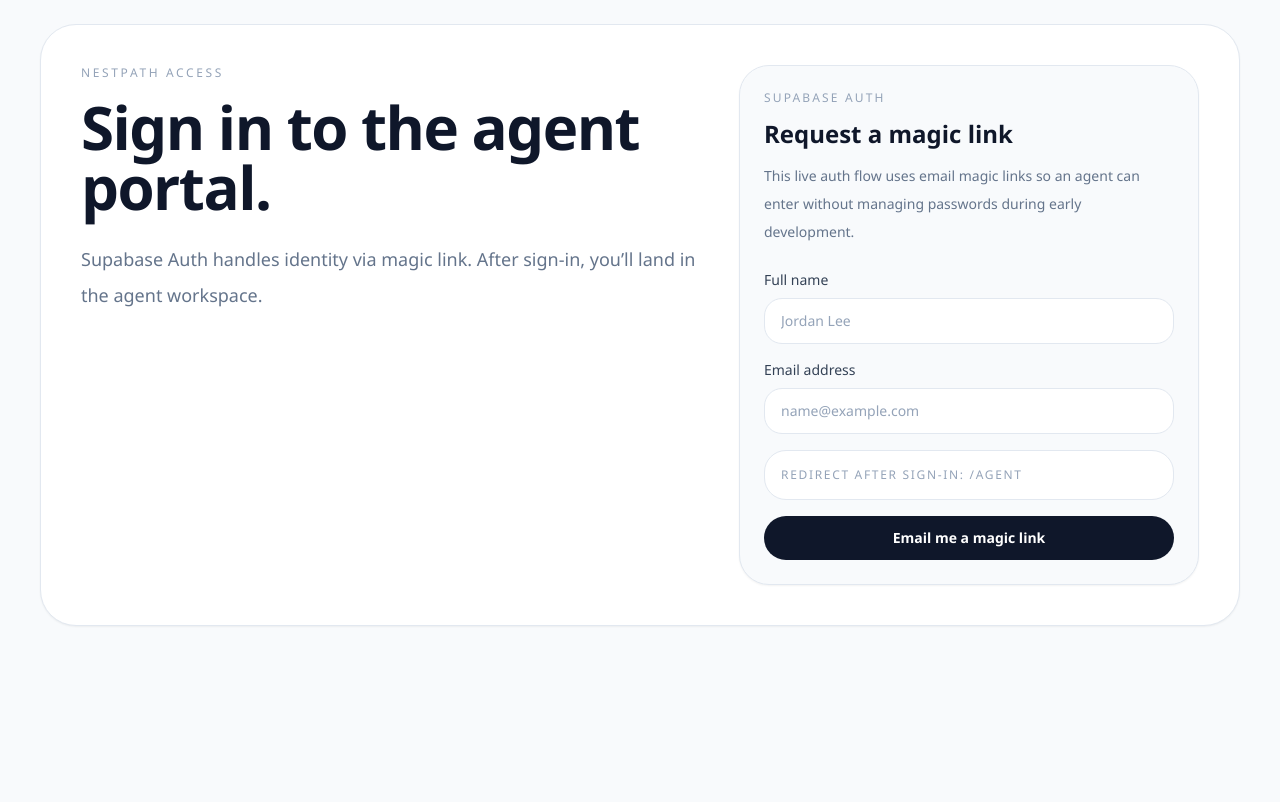
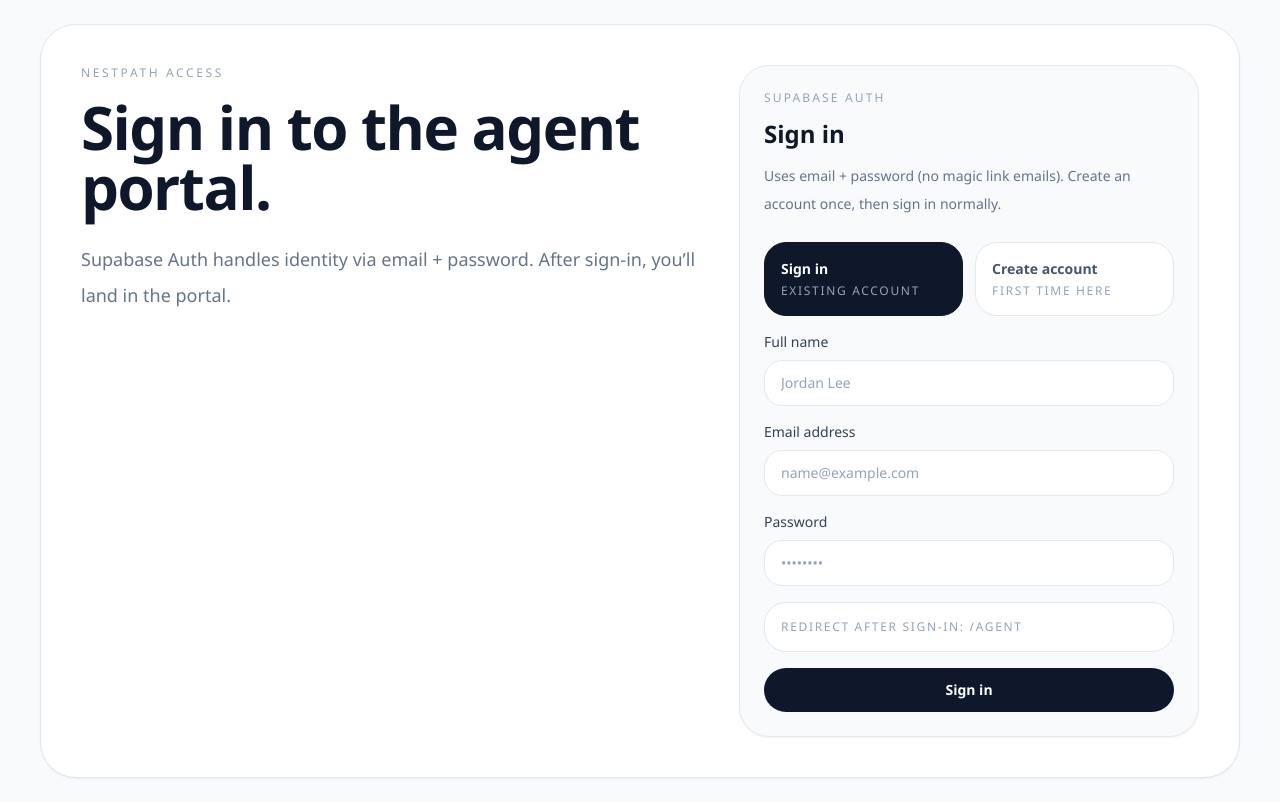
Before and after one commit to apatil1826/NestPath-DBS-final-project, a Next.js app in the folder apps/web/: page /login in a window 1280 px wide. Built offline with nearby package versions, Linux system fonts and the light colour scheme; no server answers.

Commit message:
Switch auth to email and password

```diff
--- a/apps/web/src/app/login/page.tsx
+++ b/apps/web/src/app/login/page.tsx
@@ -30,8 +30,8 @@ export default async function LoginPage({
               Sign in to the agent portal.
             </h1>
             <p className="mt-6 max-w-3xl text-lg leading-9 text-slate-500">
-              Supabase Auth handles identity via magic link. After sign-in, you’ll land in the
-              agent workspace.
+              Supabase Auth handles identity via email + password. After sign-in, you’ll land in the
+              portal.
             </p>
           </div>
 
--- a/apps/web/src/components/auth/sign-in-card.tsx
+++ b/apps/web/src/components/auth/sign-in-card.tsx
@@ -10,7 +10,9 @@ export function SignInCard({
 }) {
   const [email, setEmail] = useState("");
   const [fullName, setFullName] = useState("");
-  const [status, setStatus] = useState<"idle" | "submitting" | "sent" | "error">("idle");
+  const [password, setPassword] = useState("");
+  const [mode, setMode] = useState<"sign_in" | "sign_up">("sign_in");
+  const [status, setStatus] = useState<"idle" | "submitting" | "success" | "error">("idle");
   const [errorMessage, setErrorMessage] = useState("");
 
   async function handleSubmit(event: React.FormEvent<HTMLFormElement>) {
@@ -20,45 +22,92 @@ export function SignInCard({
 
     try {
       const supabase = createSupabaseBrowserClient();
-      const redirectUrl = new URL("/auth/callback", window.location.origin);
-      redirectUrl.searchParams.set("next", nextPath);
+      const trimmedEmail = email.trim();
+      const trimmedPassword = password;
 
-      const { error } = await supabase.auth.signInWithOtp({
-        email,
+      const { error } =
+        mode === "sign_up"
+          ? await supabase.auth.signUp({
+              email: trimmedEmail,
+              password: trimmedPassword,
               options: {
-          emailRedirectTo: redirectUrl.toString(),
                 data: {
                   role: "agent",
-            full_name: fullName,
+                  full_name: fullName.trim(),
                 },
               },
+            })
+          : await supabase.auth.signInWithPassword({
+              email: trimmedEmail,
+              password: trimmedPassword,
             });
 
       if (error) {
         throw error;
       }
 
-      setStatus("sent");
+      // After password sign-in the session is already set in cookies/localStorage.
+      window.location.assign(nextPath);
     } catch (error) {
       setStatus("error");
-      setErrorMessage(error instanceof Error ? error.message : "Unable to send sign-in link.");
+      setErrorMessage(error instanceof Error ? error.message : "Unable to sign in.");
     }
   }
 
   return (
     <div className="rounded-[30px] border border-slate-200 bg-slate-50 p-6 shadow-sm">
       <p className="text-xs uppercase tracking-[0.18em] text-slate-400">Supabase auth</p>
-      <h2 className="mt-3 text-2xl font-semibold text-slate-900">Request a magic link</h2>
+      <h2 className="mt-3 text-2xl font-semibold text-slate-900">Sign in</h2>
       <p className="mt-3 text-sm leading-7 text-slate-500">
-        This live auth flow uses email magic links so an agent can enter without managing passwords
-        during early development.
+        Uses email + password (no magic link emails). Create an account once, then sign in normally.
       </p>
 
       <form className="mt-6 space-y-4" onSubmit={handleSubmit}>
+        <div className="grid gap-3 sm:grid-cols-2">
+          <button
+            type="button"
+            onClick={() => {
+              setMode("sign_in");
+              setStatus("idle");
+              setErrorMessage("");
+            }}
+            className={[
+              "rounded-[22px] border px-4 py-4 text-left transition",
+              mode === "sign_in"
+                ? "border-slate-900 bg-slate-900 text-white"
+                : "border-slate-200 bg-white text-slate-600 hover:border-slate-300",
+            ].join(" ")}
+          >
+            <p className="text-sm font-semibold">Sign in</p>
+            <p className="mt-1 text-xs uppercase tracking-[0.14em] text-slate-400">
+              Existing account
+            </p>
+          </button>
+          <button
+            type="button"
+            onClick={() => {
+              setMode("sign_up");
+              setStatus("idle");
+              setErrorMessage("");
+            }}
+            className={[
+              "rounded-[22px] border px-4 py-4 text-left transition",
+              mode === "sign_up"
+                ? "border-slate-900 bg-slate-900 text-white"
+                : "border-slate-200 bg-white text-slate-600 hover:border-slate-300",
+            ].join(" ")}
+          >
+            <p className="text-sm font-semibold">Create account</p>
+            <p className="mt-1 text-xs uppercase tracking-[0.14em] text-slate-400">
+              First time here
+            </p>
+          </button>
+        </div>
+
         <label className="block">
           <span className="mb-2 block text-sm font-medium text-slate-700">Full name</span>
           <input
-            required
+            required={mode === "sign_up"}
             value={fullName}
             onChange={(event) => setFullName(event.target.value)}
             className="w-full rounded-[18px] border border-slate-200 bg-white px-4 py-3 text-sm text-slate-900 outline-none transition placeholder:text-slate-400 focus:border-slate-900"
@@ -78,6 +127,20 @@ export function SignInCard({
           />
         </label>
 
+        <label className="block">
+          <span className="mb-2 block text-sm font-medium text-slate-700">Password</span>
+          <input
+            required
+            type="password"
+            value={password}
+            onChange={(event) => setPassword(event.target.value)}
+            className="w-full rounded-[18px] border border-slate-200 bg-white px-4 py-3 text-sm text-slate-900 outline-none transition placeholder:text-slate-400 focus:border-slate-900"
+            placeholder="••••••••"
+            minLength={8}
+            autoComplete={mode === "sign_in" ? "current-password" : "new-password"}
+          />
+        </label>
+
         <div className="rounded-[22px] border border-slate-200 bg-white px-4 py-4 text-xs uppercase tracking-[0.14em] text-slate-400">
           Redirect after sign-in: {nextPath}
         </div>
@@ -87,15 +150,15 @@ export function SignInCard({
           disabled={status === "submitting"}
           className="w-full rounded-full bg-slate-900 px-5 py-3 text-sm font-semibold text-white transition hover:bg-slate-700 disabled:cursor-not-allowed disabled:opacity-70"
         >
-          {status === "submitting" ? "Sending link..." : "Email me a magic link"}
+          {status === "submitting"
+            ? mode === "sign_up"
+              ? "Creating account..."
+              : "Signing in..."
+            : mode === "sign_up"
+              ? "Create account"
+              : "Sign in"}
         </button>
       </form>
-
-      {status === "sent" ? (
-        <p className="mt-4 rounded-[18px] border border-emerald-200 bg-emerald-50 px-4 py-3 text-sm text-emerald-700">
-          Magic link sent. Open the email on this device and you’ll land in the agent portal.
-        </p>
-      ) : null}
 
       {status === "error" ? (
         <p className="mt-4 rounded-[18px] border border-rose-200 bg-rose-50 px-4 py-3 text-sm text-rose-700">
```
Lines whose indentation alone changed are shown as unchanged.
